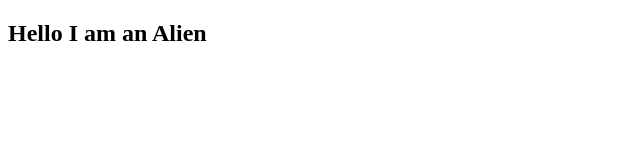
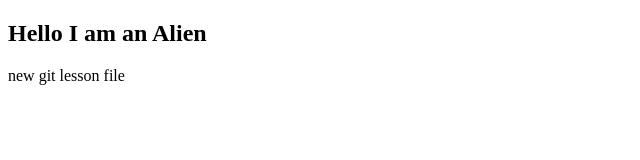
Before and after one commit to erkan48101/Testenvironment, a plain HTML site: page index.html in a window 1280 px wide. Shown: the whole page, without its empty margins (0-640 px from the left). Drawn offline with Linux system fonts and the light colour scheme.

Commit message:
new paragraph

```diff
--- a/index.html
+++ b/index.html
@@ -9,6 +9,7 @@
 
 <body>
   <h2>Hello I am an Alien</h2>
+  <p>new git lesson file</p>
 </body>
 
 </html>
```
